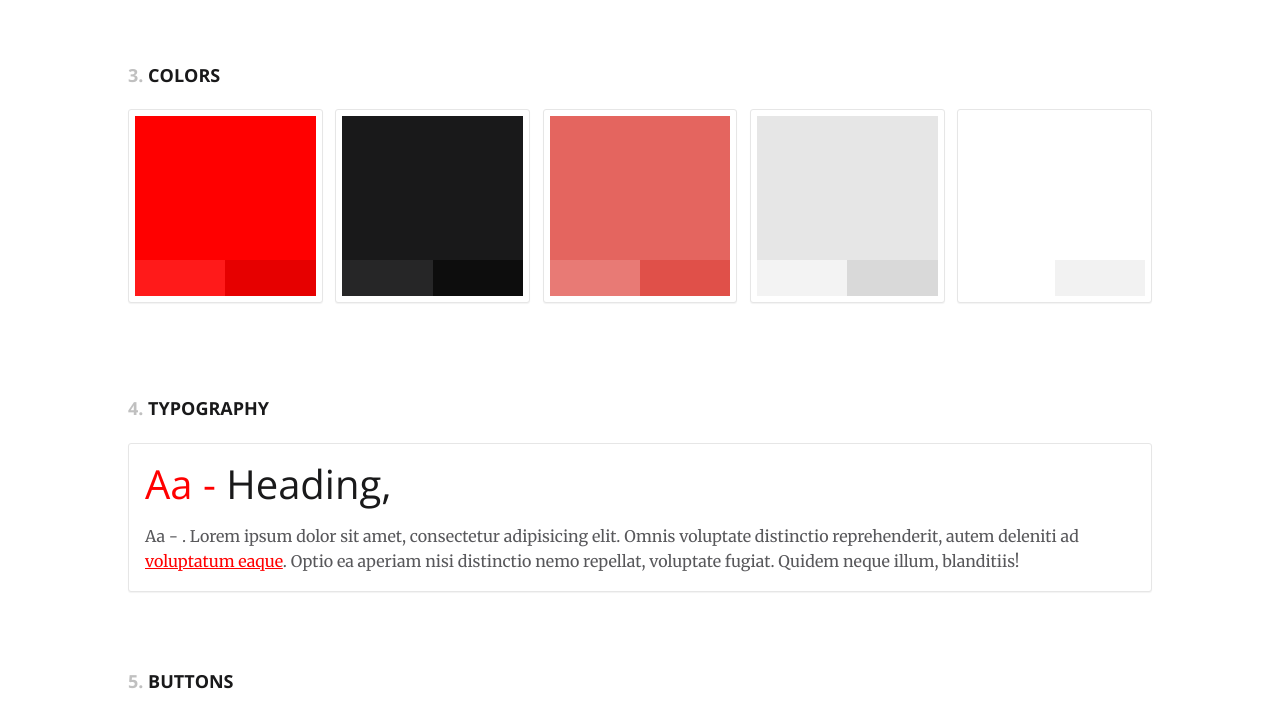
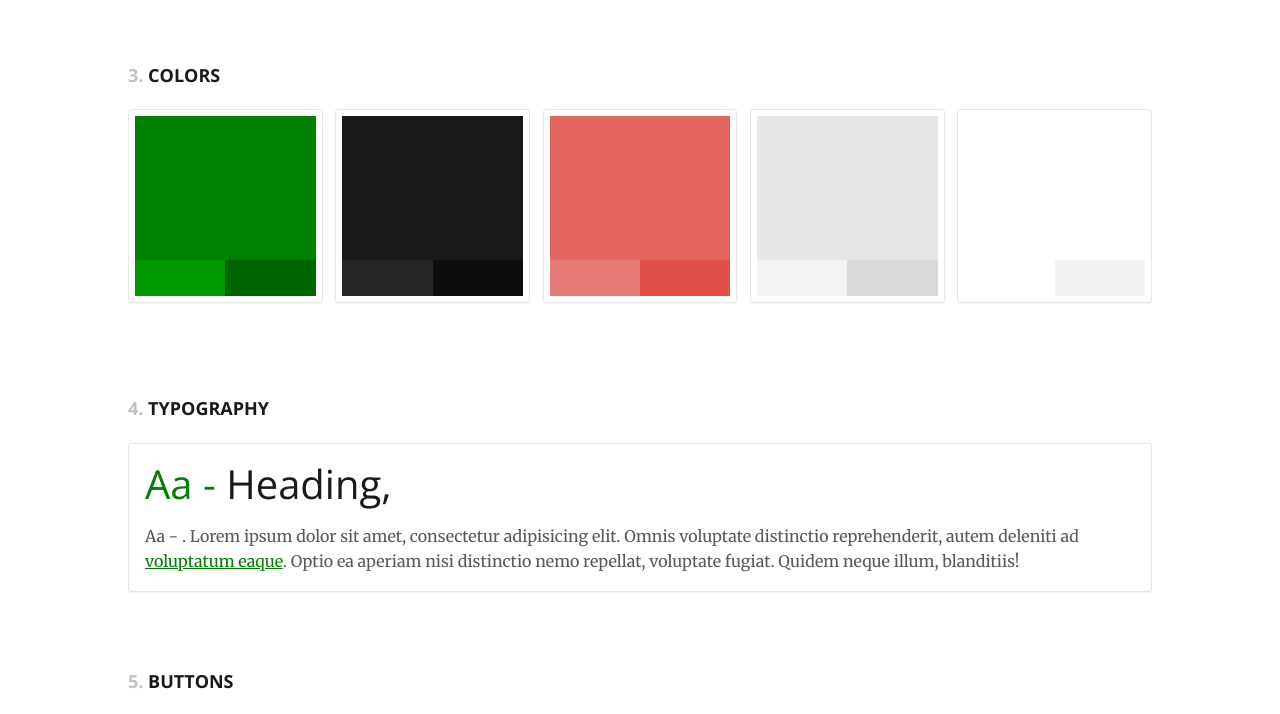
Before and after one commit to hol16046/wdd331-fall21, a website built with Parcel: page src/index.html in a window 1280 px wide. Shown: the part 1048-1762 px from the top of the page. Built offline with nearby package versions, Linux system fonts and the light colour scheme.

Commit message:
Test - color change

```diff
--- a/src/scss/style-guide.scss
+++ b/src/scss/style-guide.scss
@@ -4,7 +4,7 @@
 
 // color palette - these colors will be the color swatches of the Colors section
 
-$color-1: red; // Cornflower Blue - Action color
+$color-1: green; // Cornflower Blue - Action color
 $color-2: #19191a; // Dark Blue
 $color-3: #e4655f; // Red
 $color-4: #e6e6e6; // light grey
```
Also changed, not shown: 3 other files.
